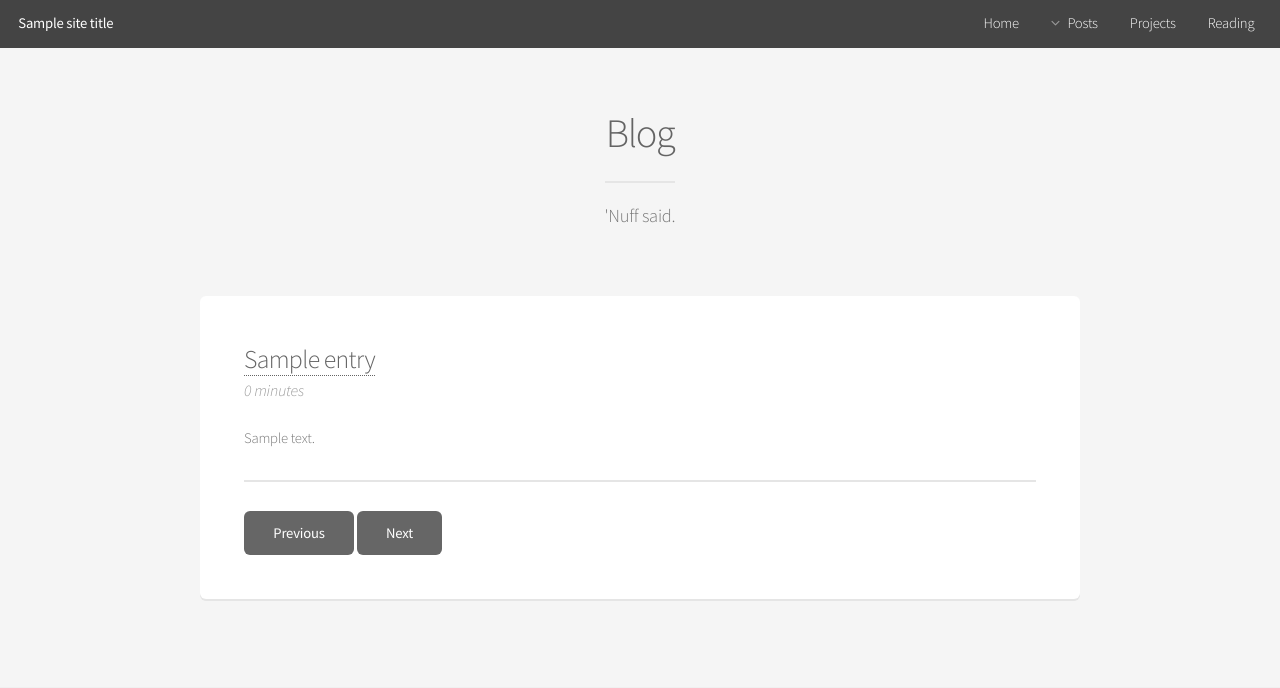
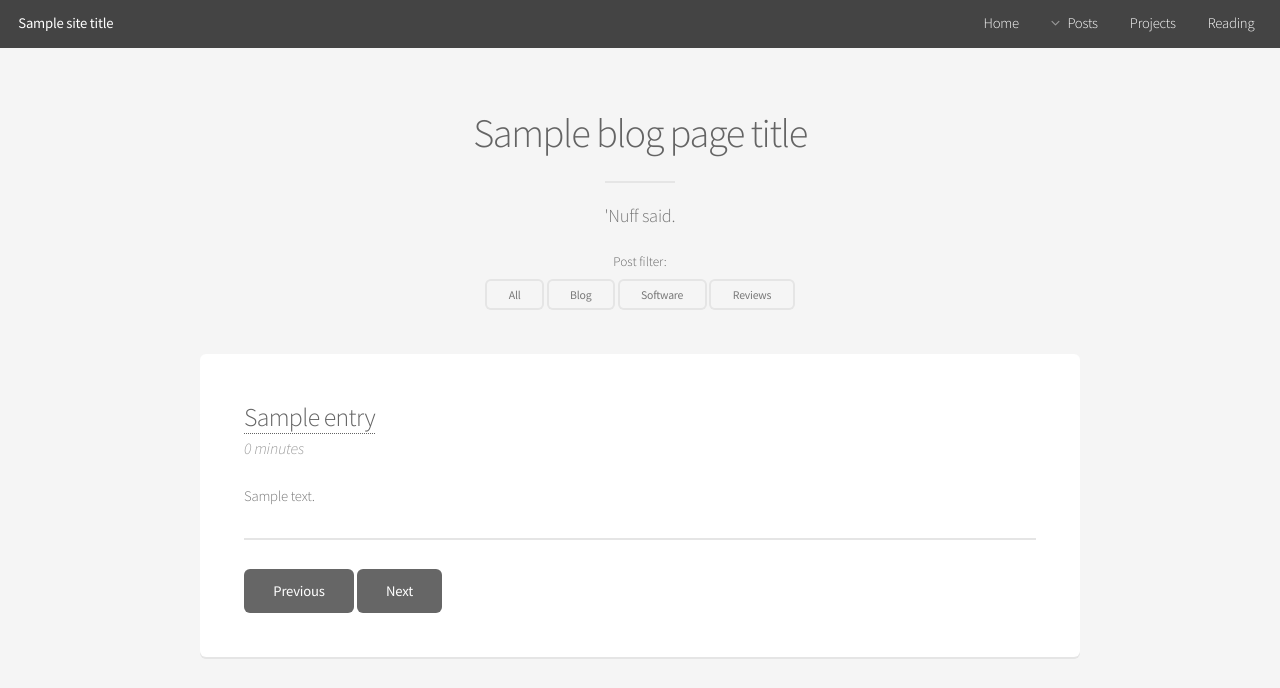
Before and after one commit to entrepreneurj/letts.me, a Django app: template letts_me/blog/templates/blog/entry_list.html in a window 1280 px wide. Shown: the top 688 px of the page. Run offline with Django 3.2, Linux system fonts and the light colour scheme; the template is opened without the code that fills it: most values are stand-ins (such as "Sample title", 1, 10 or a date in 2020); some libraries are stand-ins or nearby versions.

Commit message:
Blog type template markup
* Adds relevent title to each blog type index page
* Adds buttons to each index page to change types

```diff
--- a/letts_me/blog/templates/blog/entry_list.html
+++ b/letts_me/blog/templates/blog/entry_list.html
@@ -2,8 +2,17 @@
 {% load staticfiles %}
     {% block main_container %}
                 <header>
-					<h2>Blog</h2>
+					<h2>{{ blog_page_title }}</h2>
 					<p>'Nuff said.</p>
+                    <section>
+                        <header>
+                        <h5>Post filter:</h5>
+                        </header>
+                        <a class="button alt small" href="{% url "all-index" page=1 %}">All</a>
+                        <a class="button alt small" href="{% url "blog-index" page=1 %}">Blog</a>
+                        <a class="button alt small" href="{% url "software-index" page=1 %}">Software</a>
+                        <a class="button alt small" href="{% url "reviews-index" page=1 %}">Reviews</a>
+                    </section>
                     {% if user.is_authenticated %}<br /><a class="button special" href="{% url 'admin:blog_entry_changelist' %}">Edit</a>{% endif %}
 				</header>
 				<div class="row">
```
Also changed, not shown: letts_me/blog/views.py (+19 -0 lines).
